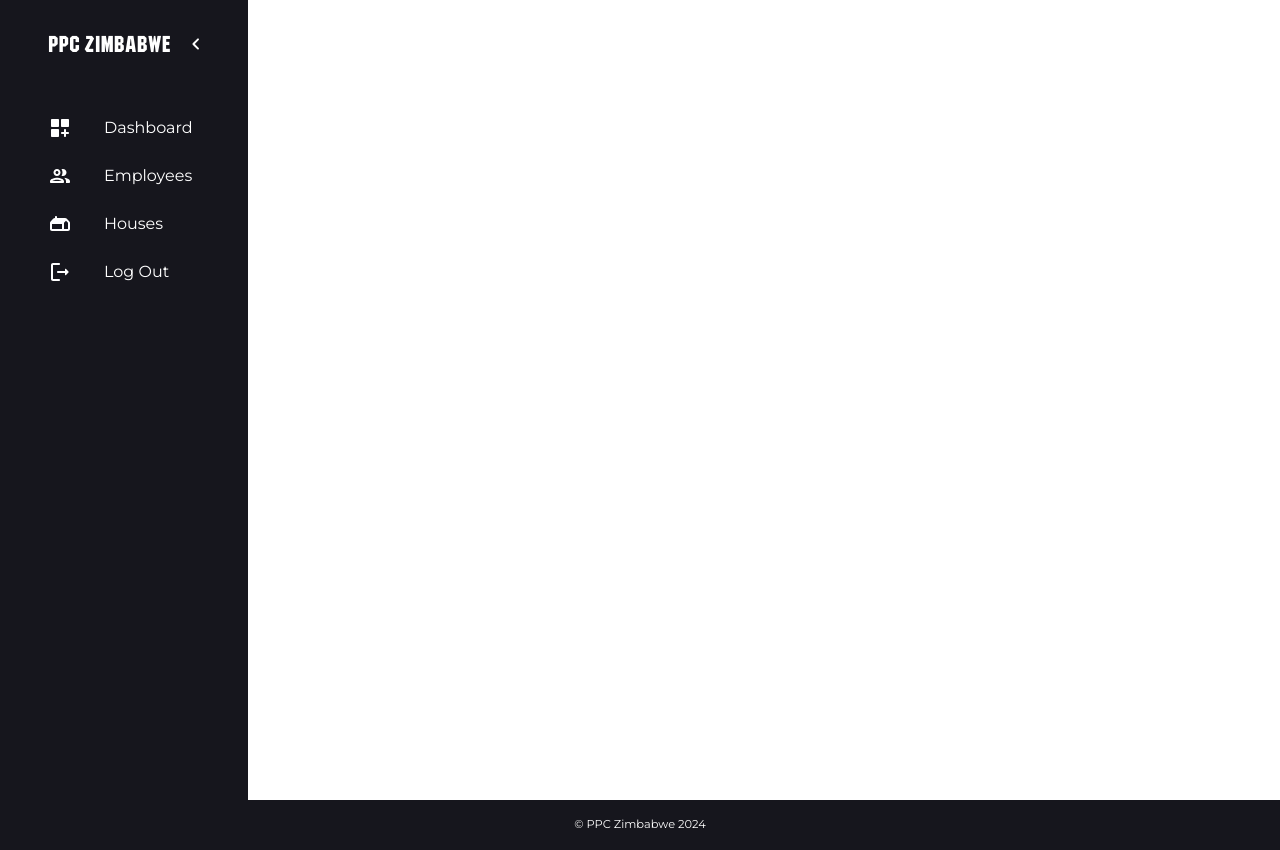
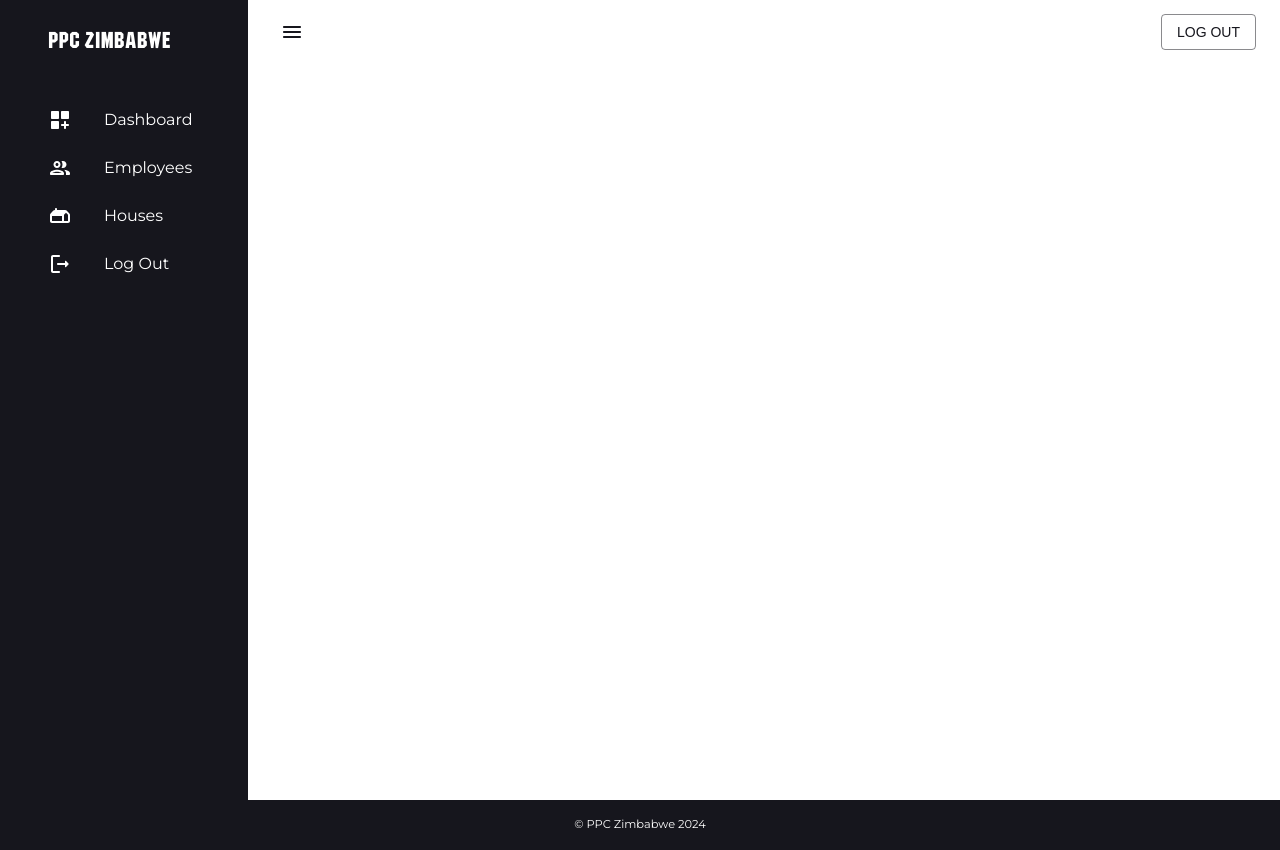
Before and after one commit to beverly-m/house-auction, a React (Create React App) app in the folder client/: page /admin/dashboard in a window 1280 px wide. Built offline with nearby package versions, Linux system fonts and the light colour scheme; the HTML template or start-up script is replaced by a standard one.

Commit message:
navbar layout

```diff
--- a/client/src/App.js
+++ b/client/src/App.js
@@ -17,9 +17,12 @@ const theme = createTheme({
     secondary: {
       main: "#ffffff",
     },
+    text: {
+      main: "#16161d",
+    }
   },
   typography: {
-    fontFamily: "Montserrat, Source Sans 3, Helvetica Neue, sans-serif"
+    fontFamily: "Montserrat, Source Sans 3, Helvetica Neue, sans-serif",
   }
 })
 
--- a/client/src/components/AdminNavbar.js
+++ b/client/src/components/AdminNavbar.js
@@ -2,20 +2,23 @@ import React from 'react';
 import { MenuRounded } from '@mui/icons-material';
 import { AppBar, Button, IconButton, Toolbar } from '@mui/material';
 
-const AdminNavbar = () => {
+const AdminNavbar = ({
+    isSidebarOpen,
+    setIsSidebarOpen,
+}) => {
   return (
     <AppBar
         sx={{
             position: "static",
             background: "none",
-            boxShadow: "none"
+            boxShadow: "none",
         }}
     >
-        <Toolbar sx={{ justifyContent: "space-between" }}>
-            <IconButton color='secondary' onClick={() => console.log("open/close navbar")}>
+        <Toolbar sx={{ justifyContent: "space-between"}}>
+            <IconButton color='text' onClick={() => setIsSidebarOpen(!isSidebarOpen)}>
                 <MenuRounded />
             </IconButton>
-            <Button color='secondary' variant='outlined' onClick={() => console.log("logout")}>Log Out</Button>
+            <Button color='text' variant='outlined' onClick={() => console.log("logout")}>Log Out</Button>
         </Toolbar>
     </AppBar>
   )
--- a/client/src/components/Sidebar.js
+++ b/client/src/components/Sidebar.js
@@ -86,7 +86,7 @@ const Sidebar = ({
                                 <Box display="flex" alignItems="center" gap="0.5rem">
                                     <Typography variant='h6' fontFamily="Machine Regular">PPC ZIMBABWE</Typography>
                                 </Box>
-                                {isNonMobile && (
+                                {!isNonMobile && (
                                     <IconButton sx={{color: 'white'}} onClick={() => setIsSidebarOpen(!isSidebarOpen)}>
                                         <ChevronLeftRounded />
                                     </IconButton>
@@ -97,7 +97,7 @@ const Sidebar = ({
                             {navItems.map(({ text, icon }) => {
                                 const lcText = text.toLowerCase();
                                 return (
-                                    <ListItem key={text} sx={{fontFamily: "Montserrat"}} disablePadding>
+                                    <ListItem key={text} disablePadding>
                                         <ListItemButton onClick={() => {
                                             navigate(`/admin/${lcText}`);
                                             setActive(lcText);
--- a/client/src/tabs/layout/index.js
+++ b/client/src/tabs/layout/index.js
@@ -17,7 +17,7 @@ const Layout = () => {
                 isSidebarOpen={isSidebarOpen}
                 setIsSidebarOpen={setIsSidebarOpen}
             />
-            <Box>
+            <Box flexGrow={1} >
                 <AdminNavBar
                     isSidebarOpen={isSidebarOpen}
                     setIsSidebarOpen={setIsSidebarOpen}
```
